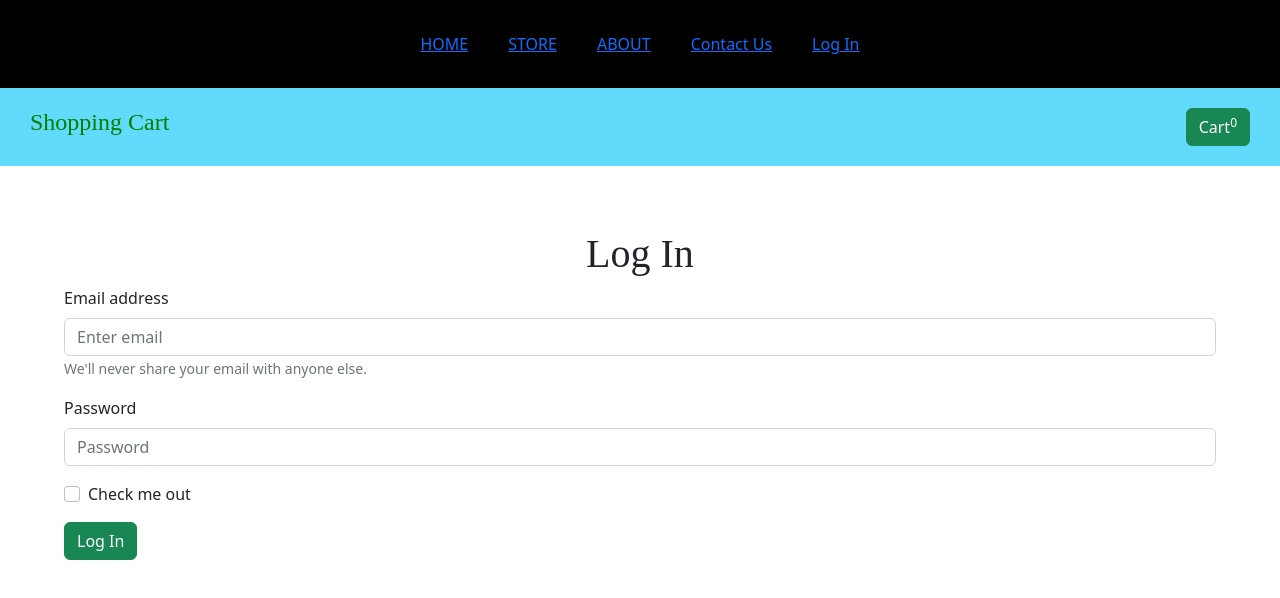
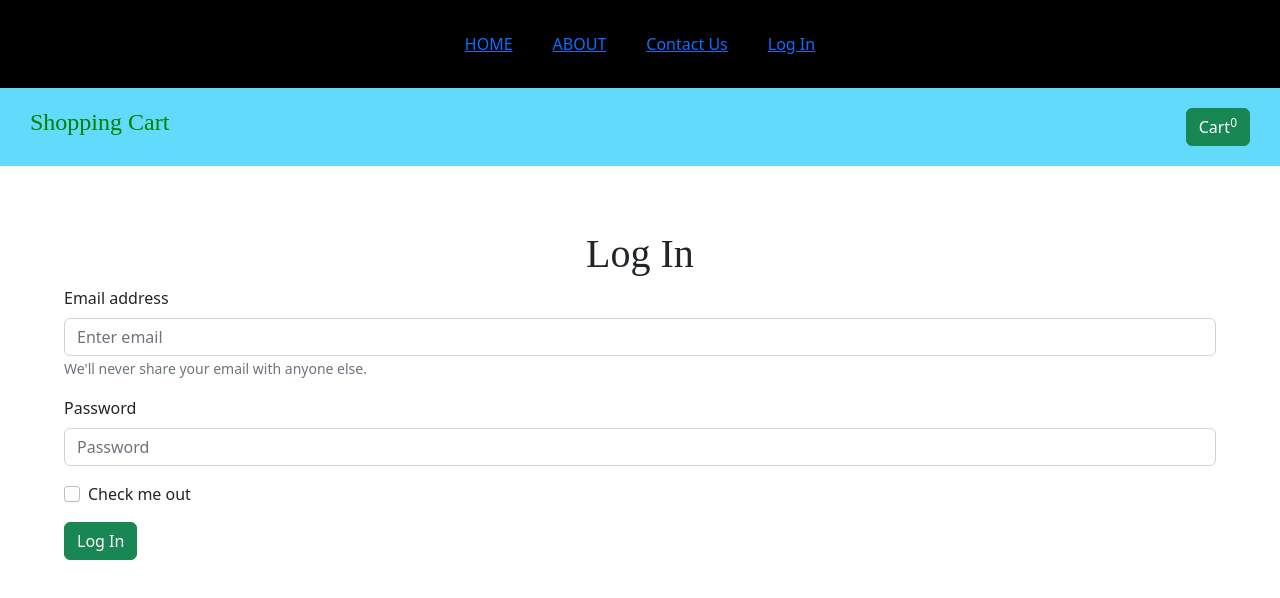
Before and after one commit to mishraom12345/E-Commerce-Websitee, a React (Create React App) app: page /login in a window 1280 px wide. Shown: the top 598 px of the page. Built offline with nearby package versions, Linux system fonts and the light colour scheme.

Commit message:
who is not loginIn not be allow to check the prod.

```diff
--- a/src/App.js
+++ b/src/App.js
@@ -24,11 +24,12 @@ const App = () => {
 
 
       <Routes>
+
         <Route path="/home" element={<Home />} />
         <Route path="store" element={showCart ? <CartList /> : <Store />} />
         <Route path="about" element={<About />} />
         <Route path ='ContactUs' element={<ContactUs/>}/>
-        <Route path='/product/:id' element={<ProductDetail/>}/>
+        {<Route path='/product/:id' element={<ProductDetail/>}/>}
         <Route path="login" element={<Login/>}/>
 
       </Routes>
--- a/src/components/Header.js
+++ b/src/components/Header.js
@@ -2,22 +2,33 @@ import React, {useContext} from "react";
 import Button from "react-bootstrap/Button";
 import "../App.css";
 import Nav from "react-bootstrap/Nav";
-import { Link } from "react-router-dom";
+import { Link, useNavigate } from "react-router-dom";
 import { Cart } from "./CartContext";
+import AuthContext from "./store/AuthContext";
+
 
 
 const Header = (props) => {
+  const authCtx = useContext(AuthContext)
+  const isLoggedIn = authCtx.isLoggedIn
+  const history = useNavigate()
    const {cart} = useContext(Cart);
+
+   const logoutHandler =()=>{
+    authCtx.Logout()
+   }
   return (
     <>
     <div className="navBar" style={{padding:'10px'}}>
       <Nav className="justify-content-center" activeKey="/home" style={{padding:'2px'}} >
 
-      <div style={{margin:'20px'}}><Link to="/home">HOME</Link></div>
-      <div style={{margin:'20px'}}><Link to="/store">STORE</Link></div>
-      <div style={{margin:'20px'}}><Link to="/about" onClick={() => props.handleShow(false)}>ABOUT</Link></div>
-      <div style={{margin:'20px'}}><Link to ='/ContactUs'>Contact Us</Link></div>
-      <div style={{margin:'20px'}}><Link to ='/login'>Log In</Link></div>
+      {<div style={{margin:'20px'}}><Link to="/home">HOME</Link></div>}
+     {isLoggedIn&& <div style={{margin:'20px'}}><Link to="/store">STORE</Link></div>}
+      {<div style={{margin:'20px'}}><Link to="/about" onClick={() => props.handleShow(false)}>ABOUT</Link></div>}
+      {<div style={{margin:'20px'}}><Link to ='/ContactUs'>Contact Us</Link></div>}
+      {isLoggedIn&&<div style={{margin:'20px'}}><Link to="/home" onClick={logoutHandler}>Logout</Link></div>}
+      {!isLoggedIn&&<div style={{margin:'20px'}}><Link to ='/login'>Log In</Link></div>}
+
       </Nav>
     </div>
     <div className="flex shopping-cart ">
--- a/src/components/pages/Login.js
+++ b/src/components/pages/Login.js
@@ -1,11 +1,13 @@
-import React, { useRef } from 'react'
+import React, { useContext, useRef } from 'react'
 import Button from 'react-bootstrap/Button';
 import Form from 'react-bootstrap/Form';
 import { useNavigate } from 'react-router-dom';
+import AuthContext from '../store/AuthContext';
 
 
 
 function Login() {
+    const authCtx = useContext(AuthContext)
     const history = useNavigate()
     const emailInputref = useRef()
     const passwordInputref = useRef()
@@ -40,8 +42,10 @@ function Login() {
                 })
             }
         }).then((data)=>{
+            authCtx.Login(data.idToken)
+            localStorage.setItem('token',data.idToken)
+            console.log(data.idToken)
 
-            console.log(data.idToken)
 
             localStorage.setItem('token',data.idToken)
             history('/store')
--- /dev/null
+++ b/src/components/store/AuthContext.js
@@ -0,0 +1,43 @@
+import React, { useState } from 'react'
+
+const AuthContext = React.createContext({
+    token:'',
+    isLoggedIn:false,
+    Login:(token)=>{},
+    Logout:()=>{}
+})
+
+export  const AuthContextProvider = (props)=>{
+
+    const initialToken = localStorage.getItem('token')
+
+    const [token,settoken] = useState(initialToken)
+
+    const userIsLoggedIn = !!token//if token is empty string then it return false else return true
+
+    //making functions for updating each state
+
+    const loginHandler = (token)=>{
+        settoken(token)
+        localStorage.setItem('token',token)
+    }
+
+    const logoutHandler = ()=>{
+        settoken(null)
+        localStorage.removeItem('token')
+    }
+
+    const contextValue = {
+        token:token,
+        isLoggedIn:userIsLoggedIn,
+        Login:loginHandler,
+        Logout:logoutHandler
+    }
+
+        return(
+            <AuthContext.Provider value={contextValue}>{props.children}</AuthContext.Provider>
+        )
+}
+
+
+export default AuthContext
--- a/src/index.js
+++ b/src/index.js
@@ -4,14 +4,15 @@ import "../node_modules/bootstrap/dist/css/bootstrap.css";
 import CartContext from "./components/CartContext";
 import App from "./App";
 import { BrowserRouter } from "react-router-dom";
+import { AuthContextProvider } from "./components/store/AuthContext";
 
 const root = ReactDOM.createRoot(document.getElementById("root"));
 root.render(
-
-   <BrowserRouter>
-     <CartContext>
-      <App />
-    </CartContext>
-   </BrowserRouter>
-
+  <BrowserRouter>
+    <AuthContextProvider>
+      <CartContext>
+        <App />
+      </CartContext>
+    </AuthContextProvider>
+  </BrowserRouter>
 );
```
